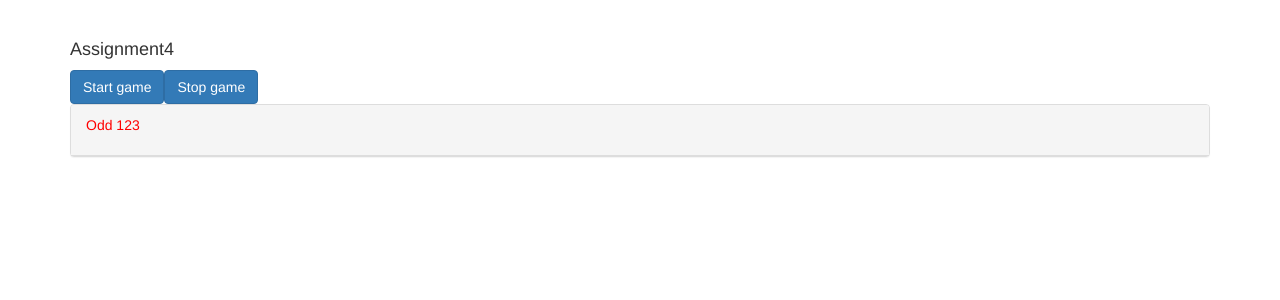
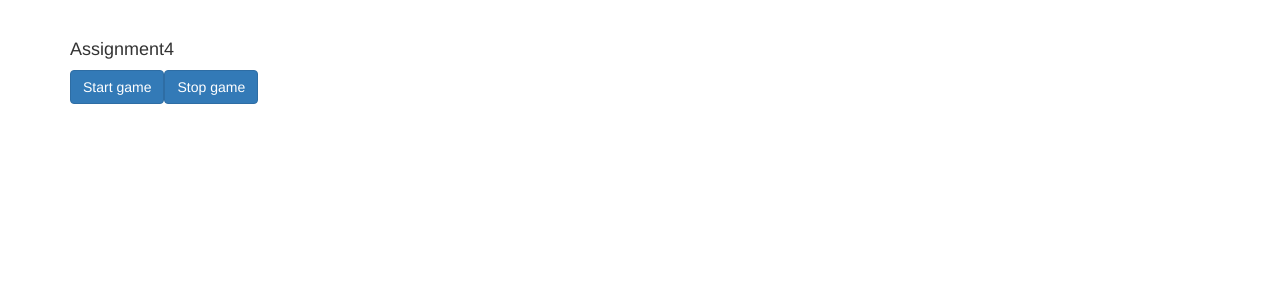
Before and after one commit to chriswang92/angular-component-databinding-deep-dive, an Angular app: page / in a window 1280 px wide. Shown: the top 300 px of the page. Built offline with nearby package versions, Linux system fonts and the light colour scheme.

Commit message:
minor updates

```diff
--- a/src/app/app.component.ts
+++ b/src/app/app.component.ts
@@ -7,7 +7,7 @@ import { Component } from '@angular/core';
 })
 export class AppComponent {
   serverElements = [{type: 'server', name: 'Test server', content: 'test content!'}];
-  gameElements = [{type: 'Odd', value: '123'}];
+  gameElements = [/*{type: 'Odd', value: '123'}*/];
 
   //Assignment4
   onGameStarted(gameData: {type: string, value: string}) {
```
